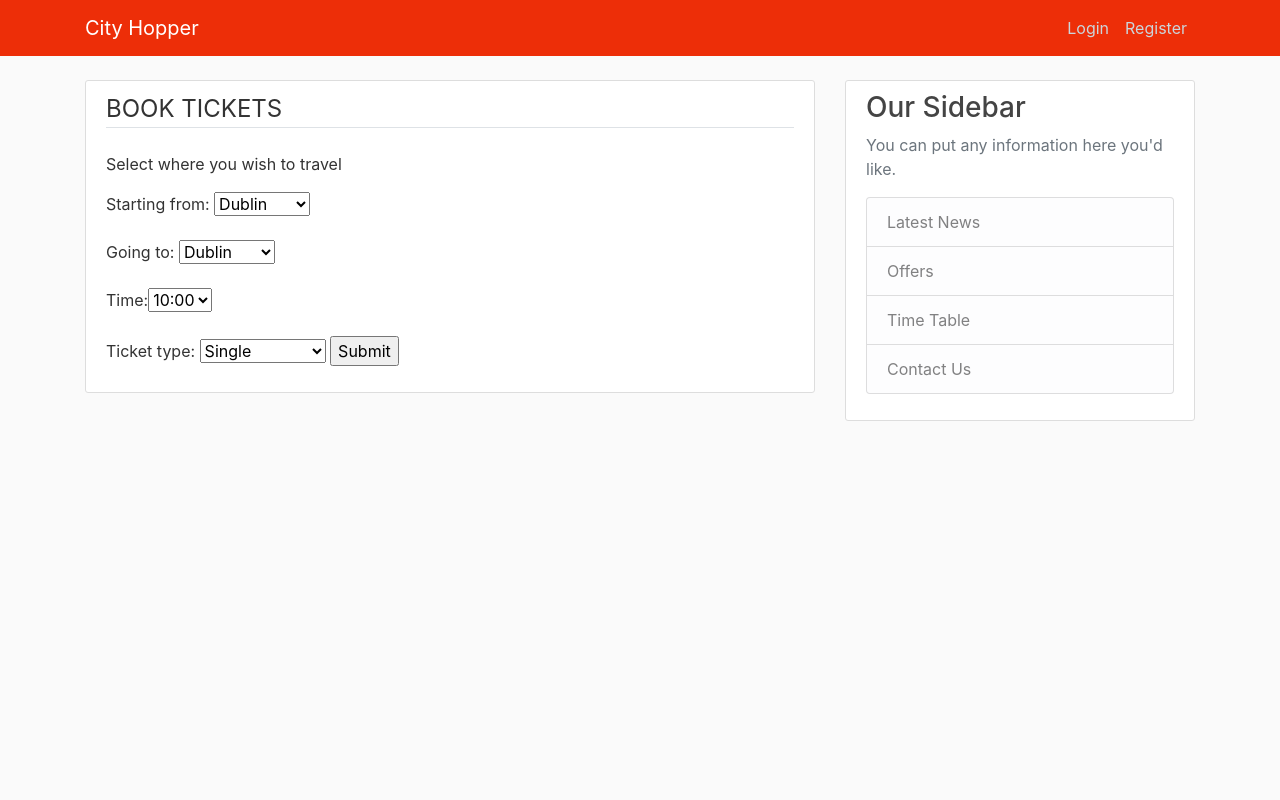
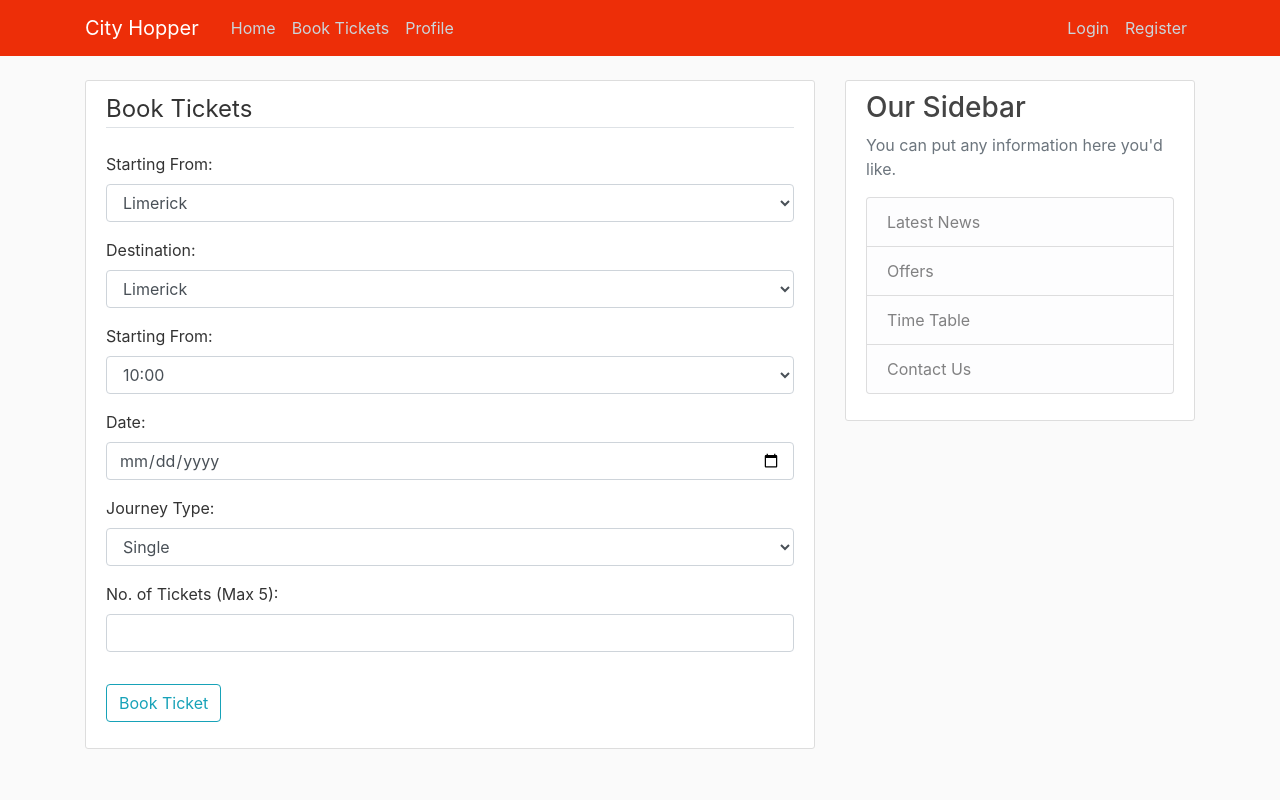
Before and after one commit to ArchitKhanna/CityHopper, a Django app: page /booking/ in a window 1280 px wide. Run offline with Django 3.2, Linux system fonts and the light colour scheme; some libraries are stand-ins or nearby versions.

Commit message:
Modified Booking Form
- Converted booking form from HTML to Crispy;
- Connecting form to database is pending;

```diff
--- a/CityHopper/CityHopper/urls.py
+++ b/CityHopper/CityHopper/urls.py
@@ -29,5 +29,6 @@ urlpatterns = [
     path('register/', user_views.register, name='register'),
     path('login/', auth_views.LoginView.as_view(template_name='users/login.html'), name='login'),
     path('logout/', auth_views.LogoutView.as_view(template_name='users/logout.html'), name='logout'),
+    #path('booking/', auth_views.BookingView.as_view(template_name='users/bookticket.html'), name='bookticket'),
 
 ] + static(settings.MEDIA_URL, document_root=settings.MEDIA_ROOT)
--- a/CityHopper/CityHopperApp/templates/cityhopper/index.html
+++ b/CityHopper/CityHopperApp/templates/cityhopper/index.html
@@ -1,7 +1,7 @@
 {% extends "cityhopper/base.html" %}
 {% block navbar %}
   <a class="nav-item nav-link" href="{% url 'cityhopper-home' %}">Home</a>
-  <a class="nav-item nav-link" href="#">Book Tickets</a>
+  <a class="nav-item nav-link" href="{% url 'cityhopper-booking' %}">Book Tickets</a>
   <a class="nav-item nav-link" href="{% url 'cityhopper-userprofile' %}">Profile</a>
 {% endblock navbar%}
 {% block content %}
--- a/CityHopper/UsersApp/forms.py
+++ b/CityHopper/UsersApp/forms.py
@@ -9,3 +9,44 @@ class UserRegisterForm(UserCreationForm):
     class Meta:
         model = User
         fields = ['username', 'email', 'password1', 'password2']
+
+STARTCITY_CHOICES = [
+('limerick', 'Limerick'),
+('galway', 'Galway'),
+('dublin', 'Dublin'),
+('cork', 'Cork'),
+]
+
+DESTINATION_CHOICES = [
+('limerick', 'Limerick'),
+('galway', 'Galway'),
+('dublin', 'Dublin'),
+('cork', 'Cork'),
+]
+
+TIME_CHOICES = [
+('10:00', '10:00'),
+('11:00', '11:00'),
+('12:00', '12:00'),
+('13:00', '13:00'),
+('14:00', '14:00'),
+('15:00', '15:00'),
+]
+
+TYPE_CHOICES = [
+('single', 'Single'),
+('return', 'Return')
+]
+
+class UserBookingForm(forms.Form):
+    startlocation = forms.CharField(label='Starting From: ', widget=forms.Select(choices=STARTCITY_CHOICES), required=False)
+    destination = forms.CharField(label='Destination: ', widget=forms.Select(choices=DESTINATION_CHOICES), required=False)
+    starttime = forms.TimeField(label='Starting From: ', widget=forms.Select(choices=TIME_CHOICES), required=False)
+    journeydate = forms.DateField(label='Date: ',
+                    widget=forms.TextInput(
+                        attrs={'type': 'date'}
+                        ),
+                        required=False
+                    )
+    journeytype = forms.CharField(label='Journey Type: ', widget=forms.Select(choices=TYPE_CHOICES), required=False)
+    numberoftickets = forms.CharField(label='No. of Tickets (Max 5): ', widget=forms.TextInput(), required=False)
--- a/CityHopper/UsersApp/templates/users/bookticket.html
+++ b/CityHopper/UsersApp/templates/users/bookticket.html
@@ -1,13 +1,17 @@
-{% extends "cityhopper/base.html" %}
+{% extends "cityhopper/index.html" %}
+{% load crispy_forms_tags %}
 {% block content %}
 <div class="content-section">
-  <form action="POST">
+  <form method="POST">
     {% csrf_token %}
      <fieldset class = "form-group">
-       <legend class="border-bottom mb-4"> BOOK TICKETS  </legend>
-
-<p> Select where you wish to travel </p>
-
+       <legend class="border-bottom mb-4">Book Tickets</legend>
+        {{ form|crispy }}
+     </fieldset>
+     <div class="form-group">
+       <button class="btn btn-outline-info" type="submit" name="book">Book Ticket</button>
+     </div>
+<!-- <p> Select where you wish to travel </p>
 
     Starting from: <select name="city">
     <option value="dublin"> Dublin </option>
@@ -47,7 +51,7 @@
 </select>
 
     <input type="submit" value="Submit">
-  </fieldset>
+  </fieldset>-->
 
 
 </form>
--- a/CityHopper/UsersApp/templates/users/profile.html
+++ b/CityHopper/UsersApp/templates/users/profile.html
@@ -1,4 +1,4 @@
-{% extends "cityhopper/base.html" %}
+{% extends "cityhopper/index.html" %}
 
 {% block content %}
 <div class = "content-section">
--- a/CityHopper/UsersApp/urls.py
+++ b/CityHopper/UsersApp/urls.py
@@ -4,5 +4,5 @@ from . import views
 urlpatterns = [
     path('register/', views.register, name='cityhopper-register'),
     path('profile/', views.profile, name='cityhopper-userprofile'),
-    path('booking/', views.booktickets, name='blog-booking'),
+    path('booking/', views.booktickets, name='cityhopper-booking'),
 ]
--- a/CityHopper/UsersApp/views.py
+++ b/CityHopper/UsersApp/views.py
@@ -1,6 +1,7 @@
 from django.shortcuts import render, redirect
 from django.contrib import messages
-from .forms import UserRegisterForm
+from .forms import UserRegisterForm, UserBookingForm
+
 
 def register(request):
     if request.method == 'POST':
@@ -18,7 +19,17 @@ def profile(request):
     return render(request, 'users/profile.html')
 
 def booktickets(request):
-    return render(request, 'users/bookticket.html', {'title': 'Book ticket'})
+    form_class = UserBookingForm
+    form = form_class(request.POST)
+    if request.method == 'POST':
+        form = UserBookingForm(request.POST)
+        if form.is_valid():
+            form.save()
+            #messages.success(request, f'Account created successfully!')
+            return redirect('#')
+        else:
+            form = UserBookingForm()
+    return render(request, 'users/bookticket.html', {'form': form})
 
 
     #message.debug
```
Also changed, not shown: CityHopper/db.sqlite3.
